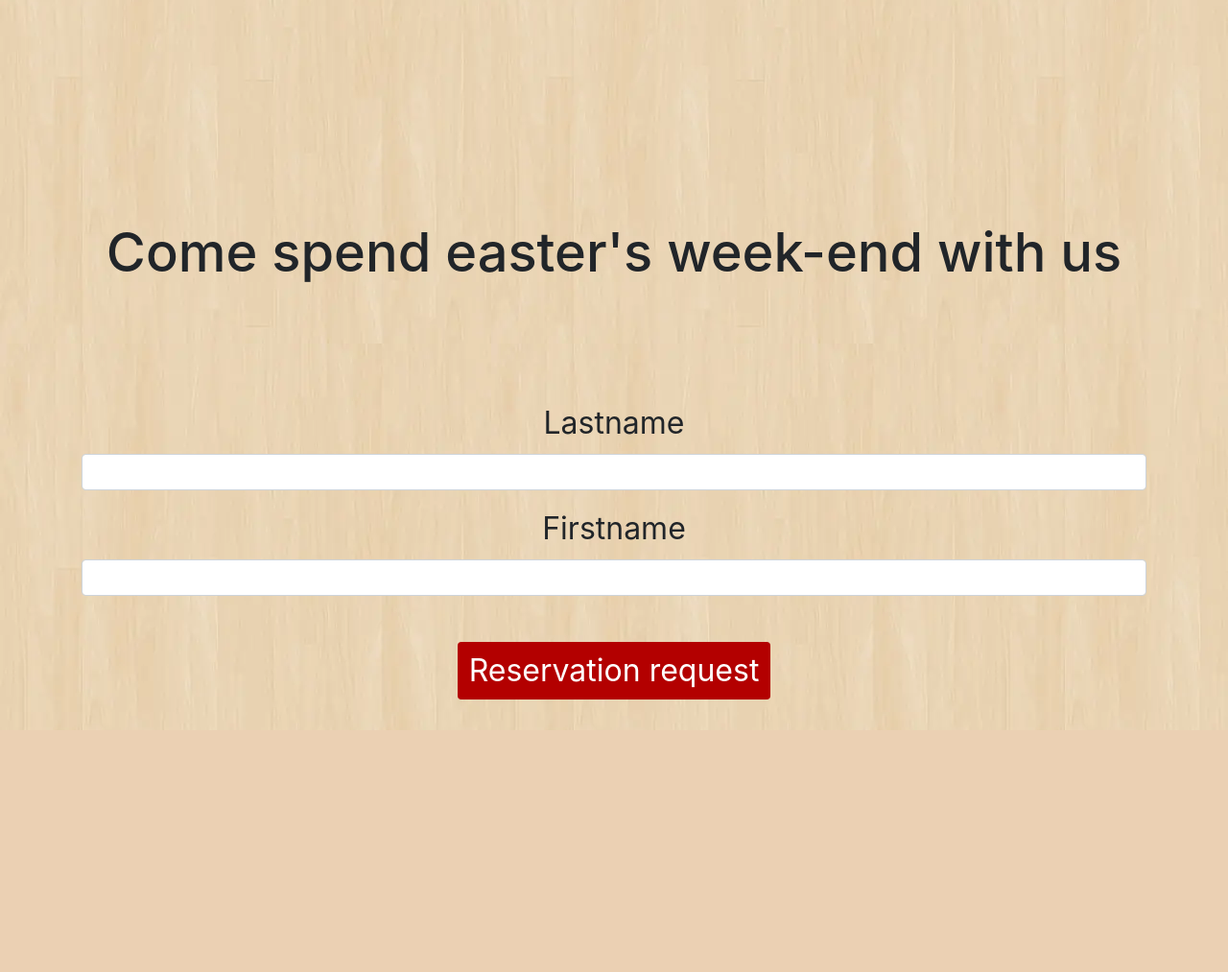
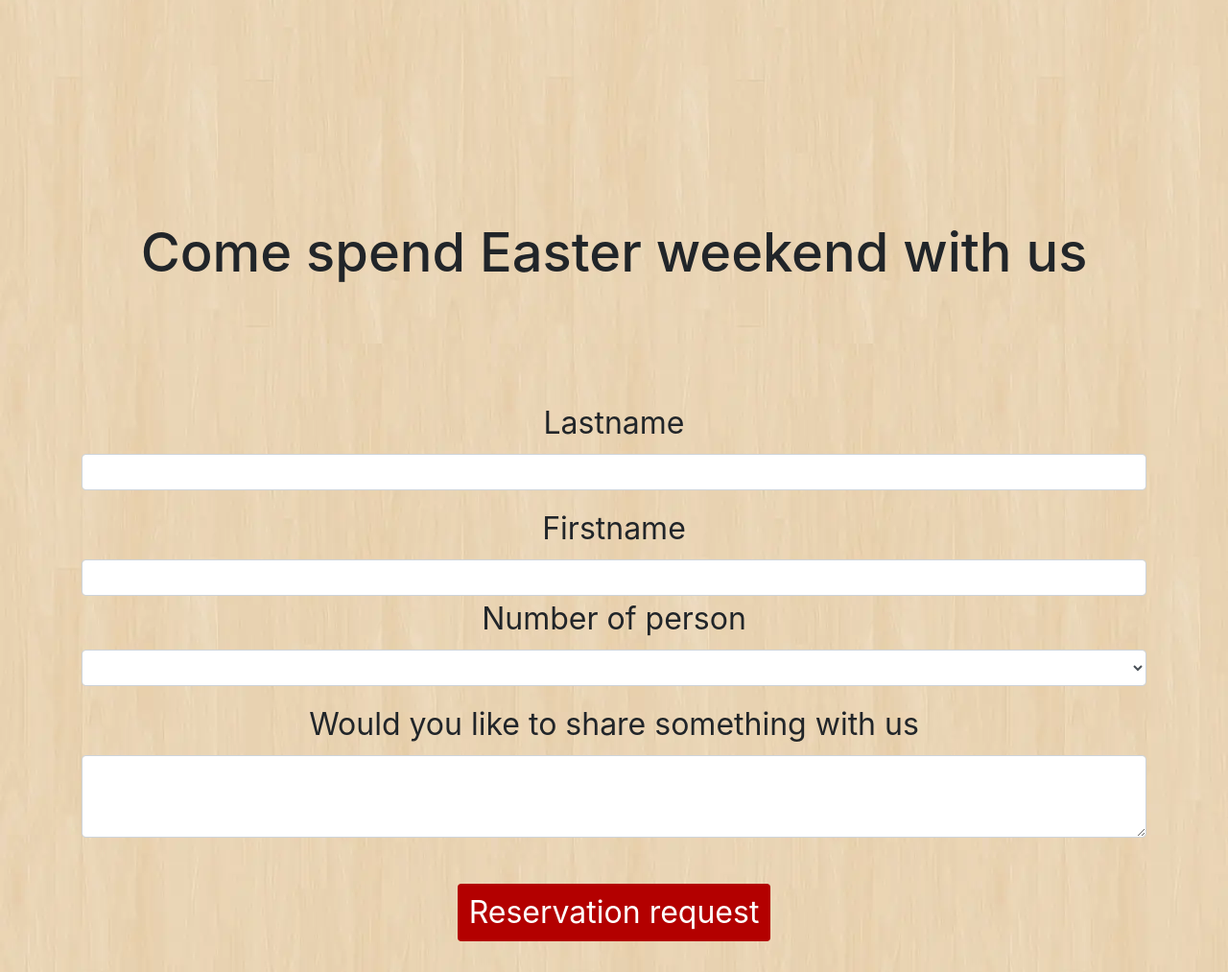
Before and after one commit to Hyemi-w/hackathon-thewordpressers, a PHP site: template src/View/Homepage/index.html.twig in a window 1280 px wide. Shown: the part 2714-3727 px from the top of the page at 96% size. Before the commit the page ends 3475 px from the top, so only its background shows below. Run offline with PHP 8.4, Linux system fonts and the light colour scheme; the template is opened without the code that fills it, so the values that code supplies are empty; some libraries are stand-ins or nearby versions.

Commit message:
fin formulaire

```diff
--- a/src/View/Homepage/index.html.twig
+++ b/src/View/Homepage/index.html.twig
@@ -74,10 +74,10 @@
         </div>
     </section>
 
-    <section class="container fluid text-center" id="form" >
+    <section class="container fluid text-center" id="form">
         <div class="form">
-        <h2>Come spend easter's week-end with us</h2>
-        <form action="index.php" method="POST" novalidate>
+            <h2>Come spend Easter weekend with us</h2>
+            <form action="index.php" method="POST" >
                 <div class="form-group">
                     <label for="lastName">Lastname</label>
                     <input class="form-control" type="text" name="lastName" id="lastName" required>
@@ -86,6 +86,21 @@
                 <div class="form-group">
                     <label for="firstName">Firstname</label>
                     <input class="form-control" type="text" name="firstName" id="firstName" required>
+                    <div class="form-group">
+                        <label for="exampleFormControlSelect1" >Number of person</label>
+                        <select class="form-control" id="exampleFormControlSelect1" required>
+                            <option></option>
+                            <option>1</option>
+                            <option>2</option>
+                            <option>3</option>
+                            <option>4</option>
+                            <option>5</option>
+                        </select>
+                    </div>
+                    <div class="form-group">
+                        <label for="exampleFormControlTextarea1">Would you like to share something with us</label>
+                        <textarea class="form-control" id="exampleFormControlTextarea1" rows="3" required></textarea>
+                    </div>
                 </div>
                 <button class="btn btn-success"> Reservation request</button>
             </form>
```
Also changed, not shown: public/assets/css/style.css. Lines whose indentation alone changed are shown as unchanged.
